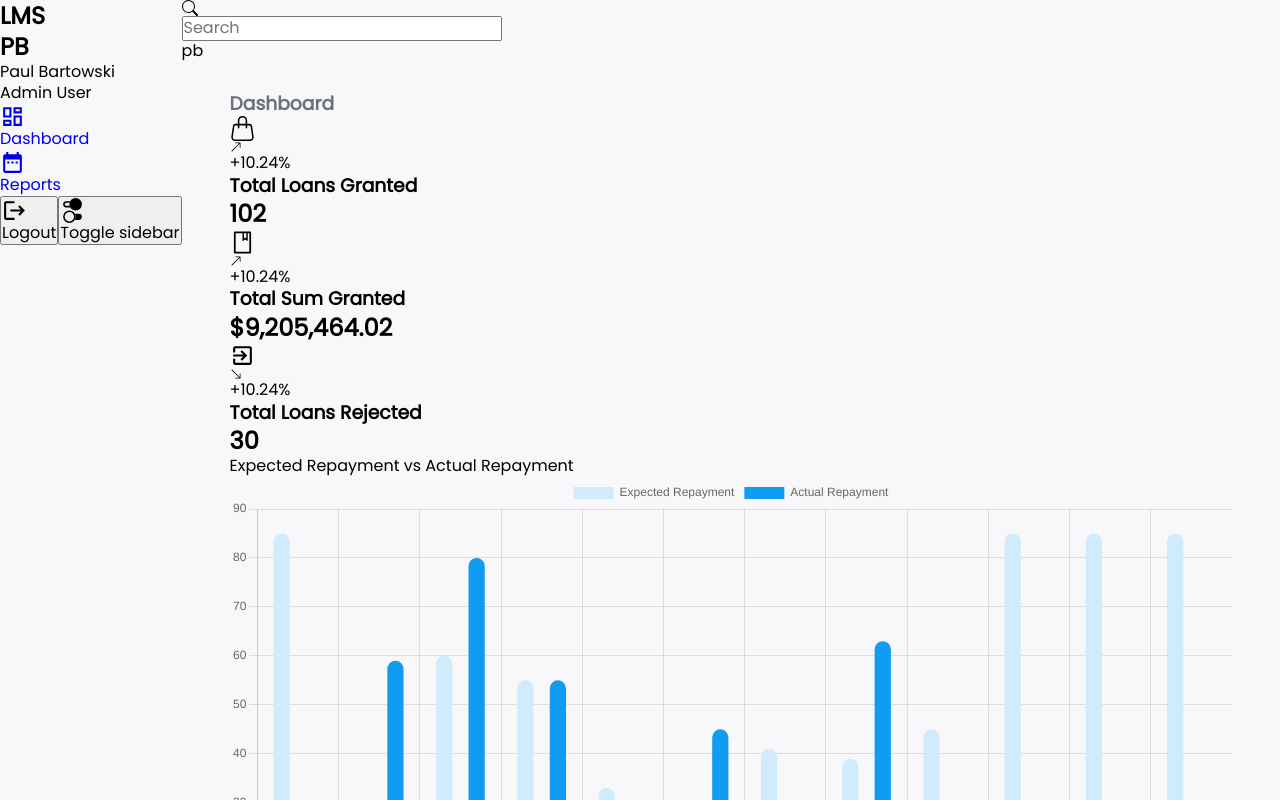
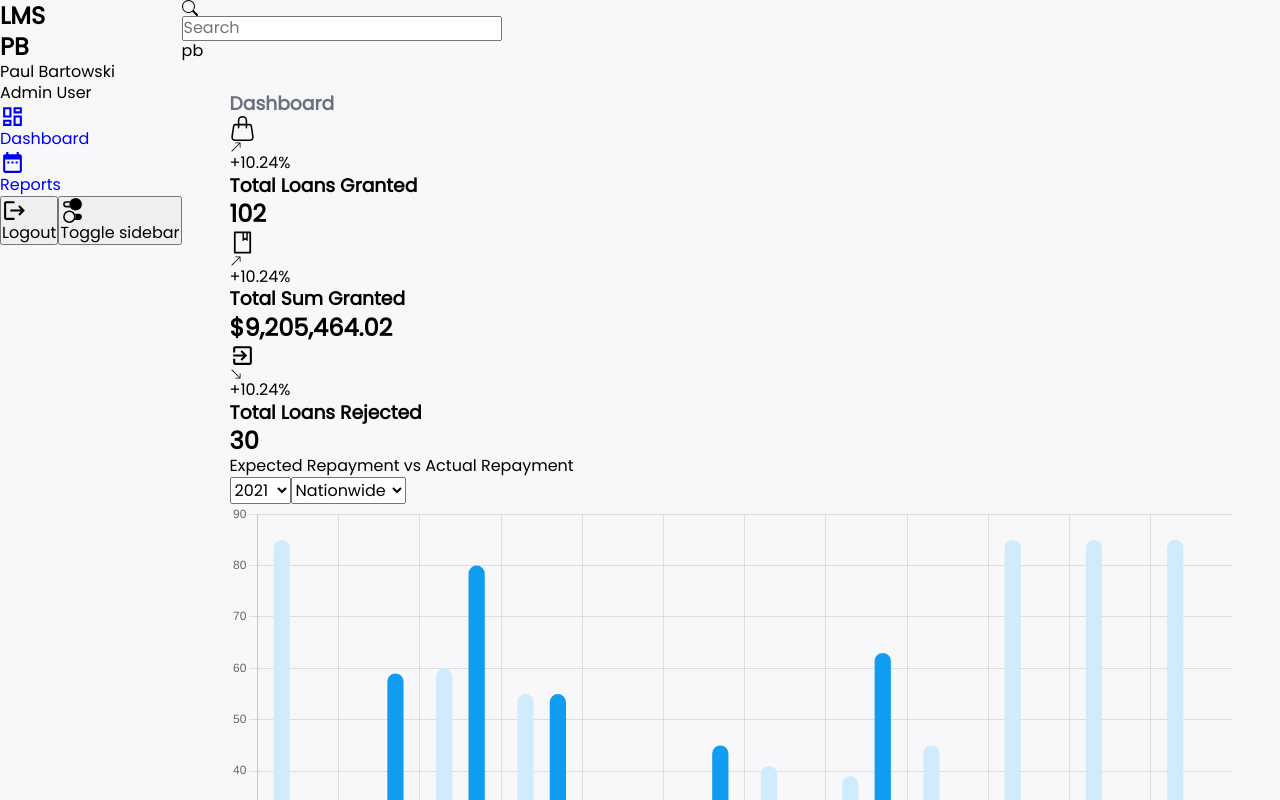
Before and after one commit to johnphealipto/client-module, a React (Create React App) app: page / in a window 1280 px wide. Built offline with nearby package versions, Linux system fonts and the light colour scheme.

Commit message:
Dashboard bar chart :zap:

```diff
--- a/src/assets/css/Dashboard.css
+++ b/src/assets/css/Dashboard.css
@@ -99,3 +99,50 @@
               0 0 32px rgba(0, 0, 0, .05),
               0 0 64px rgba(0, 0, 0, .05);
 }
+
+.bar-chart_header {
+  display: flex;
+  justify-content: space-between;
+  align-items: center;
+  margin-bottom: .75rem;
+}
+
+.bar-chart_header p {
+  color: var(--dark-blue);
+}
+
+.bar-chart_header .bar-select {
+  display: flex;
+  column-gap: .5rem;
+}
+
+.bar-chart_header select {
+  border: none;
+  outline: none;
+  color: var(--dark-blue);
+}
+
+.bar-chart_footer {
+  display: flex;
+  align-items: center;
+  column-gap: 1.25rem;
+  margin-top: .75rem;
+  margin-left: 1.35rem;
+}
+
+.bar-chart_footer div {
+  display: flex;
+  align-items: center;
+  column-gap: .5rem;
+}
+
+.bar-chart_footer div:nth-child(1) {
+  color: #CFEBFC;
+}
+.bar-chart_footer div:nth-child(2) {
+  color: #109CF1;
+}
+
+.bar-chart_footer div span {
+  color: #929292 !important;
+}
--- a/src/components/Charts.js
+++ b/src/components/Charts.js
@@ -9,6 +9,7 @@ import {
   Legend,
 } from 'chart.js';
 import { Bar } from 'react-chartjs-2';
+import { FaDotCircle } from 'react-icons/fa';
 
 ChartJS.register(
   CategoryScale,
@@ -44,19 +45,40 @@ const Charts = () => {
     ]
   }
 
+  const barOptions = {
+    plugins: {
+      legend: false,
+    }
+  }
+
   return (
     <div className="dashboard-charts">
       <div className="bar-chart">
         <div className="bar-chart_header">
           <p>Expected Repayment vs Actual Repayment</p>
+          <div className="bar-select">
+            <select>
+              <option value="2021">2021</option>
+              <option value="2020">2020</option>
+              <option value="2019">2019</option>
+            </select>
+            <select>
+              <option value="Nationwide">Nationwide</option>
+              <option value="Local">Local</option>
+              <option value="Geo-region">Geo-region</option>
+            </select>
+          </div>
         </div>
-        <Bar data={barData} />
+        <Bar
+          data={barData}
+          options={barOptions} />
         <div className="bar-chart_footer">
-          <p>Expected Repayment - Actual Repayment</p>
+          <div><FaDotCircle size={14} /> <span>Expected Repayment</span></div>
+          <div><FaDotCircle size={14} /> <span>Actual Repayment</span></div>
         </div>
       </div>
       <div className="doughnut-chart">
-        xfgxfhgf
+        Loan Status
       </div>
     </div>
   )
```
